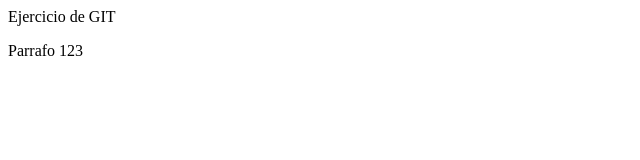
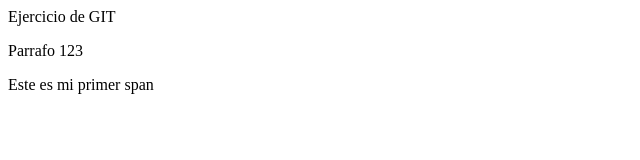
Before and after one commit to RocioPesi/M1-S4-Ejercicio2, a plain HTML site: page index.html in a window 1280 px wide. Shown: the whole page, without its empty margins (0-640 px from the left). Drawn offline with Linux system fonts and the light colour scheme.

Commit message:
agrege un span

```diff
--- a/index.html
+++ b/index.html
@@ -9,5 +9,6 @@
 <body>
     <header>Ejercicio de GIT</header>
     <p>Parrafo 123</p>
+    <p>Este es mi primer span</p>
 </body>
 </html>
```
Also changed, not shown: 1 other file.
